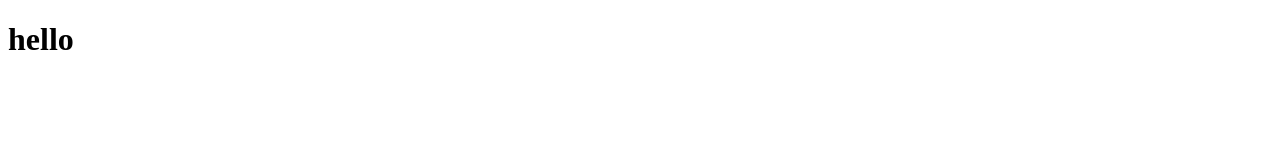
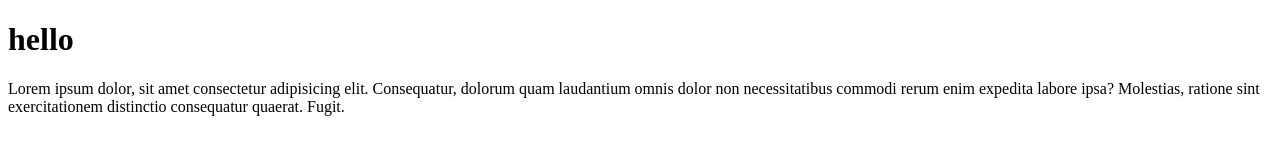
Before and after one commit to jamesyuvaraj27/dummy, a plain HTML site: page index.html in a window 1280 px wide. Drawn offline with Linux system fonts and the light colour scheme.

Commit message:
updated paragraph

```diff
--- a/index.html
+++ b/index.html
@@ -7,5 +7,8 @@
 </head>
 <body>
     <h1>hello</h1>
+    <p>
+        Lorem ipsum dolor, sit amet consectetur adipisicing elit. Consequatur, dolorum quam laudantium omnis dolor non necessitatibus commodi rerum enim expedita labore ipsa? Molestias, ratione sint exercitationem distinctio consequatur quaerat. Fugit.
+    </p>
 </body>
 </html>
```
